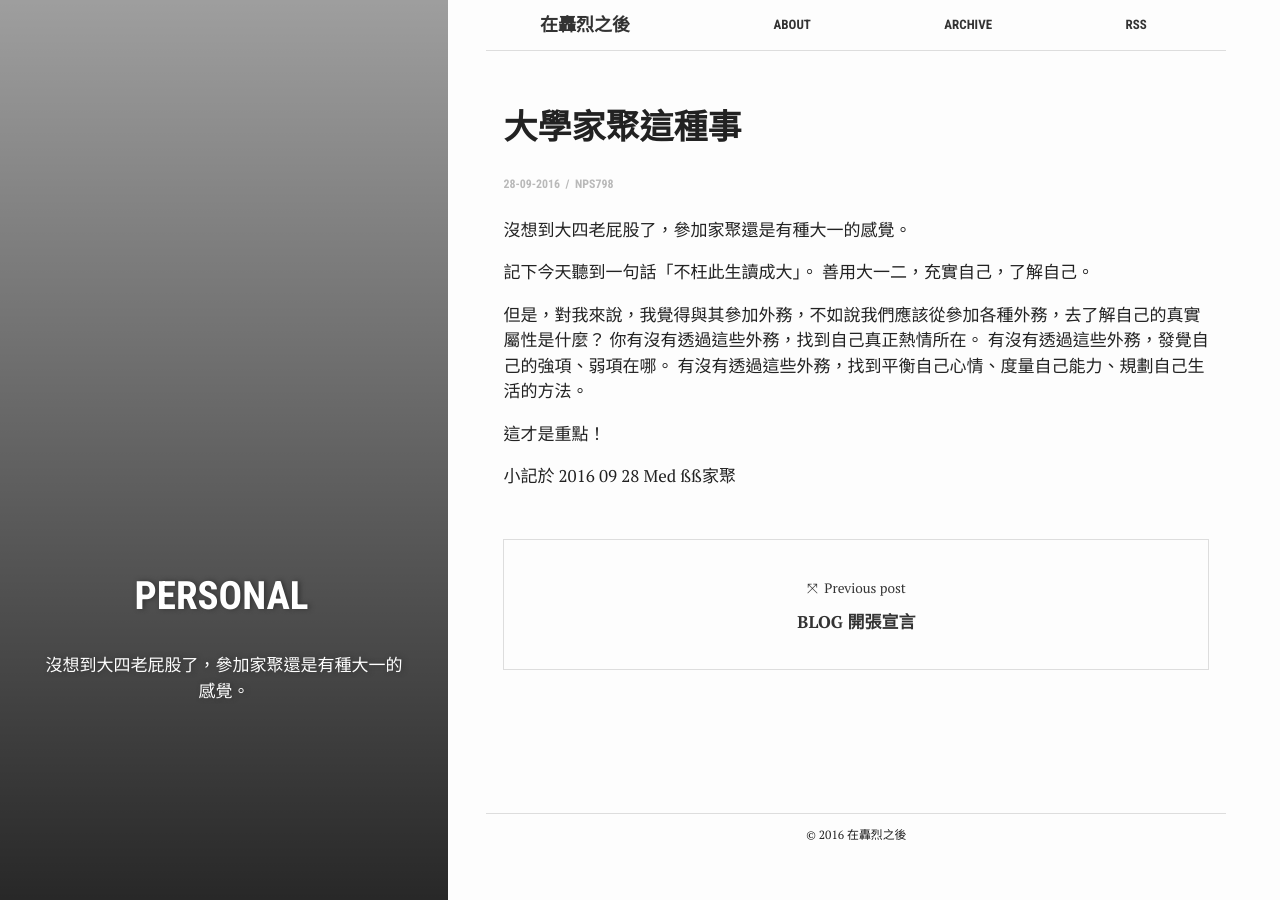
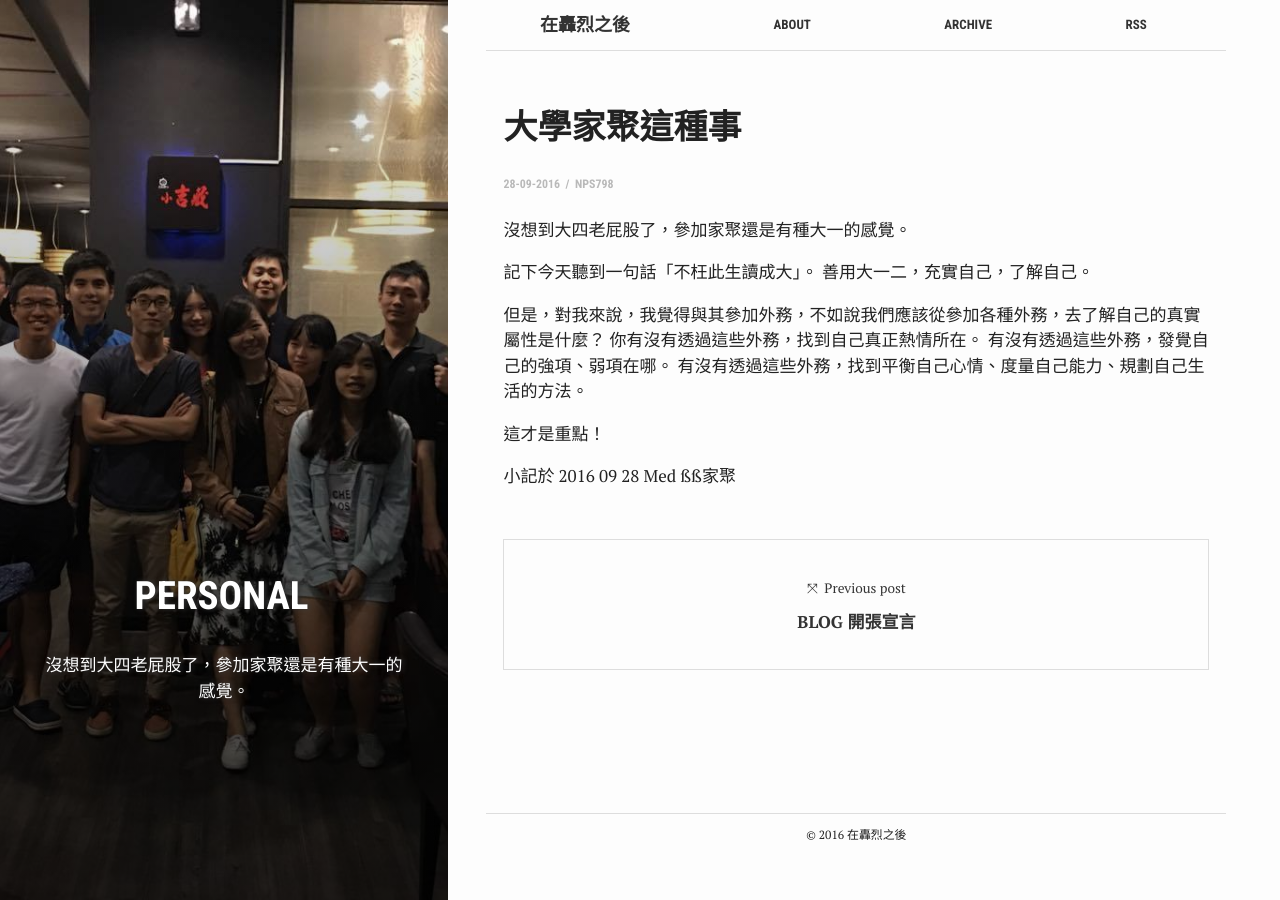
Before and after one commit to nps798/nps798.github.io, a Jekyll site: the page built from _posts/2016-09-28-大學家聚這種事.md, in a window 1280 px wide. Built offline with Jekyll 4.4.1, drawn with Linux system fonts in a browser that asks for light colours.

Commit message:
change family post image

```diff
--- a/_posts/2016-09-28-大學家聚這種事.md
+++ b/_posts/2016-09-28-大學家聚這種事.md
@@ -1,5 +1,5 @@
 ---
-bg: "received_787178331378146.jpeg"
+bg: "14536638_1166873196721869_841125090_o.jpg"
 layout: post
 title:  大學家聚這種事
 crawlertitle: "大學家聚這種事"
```
